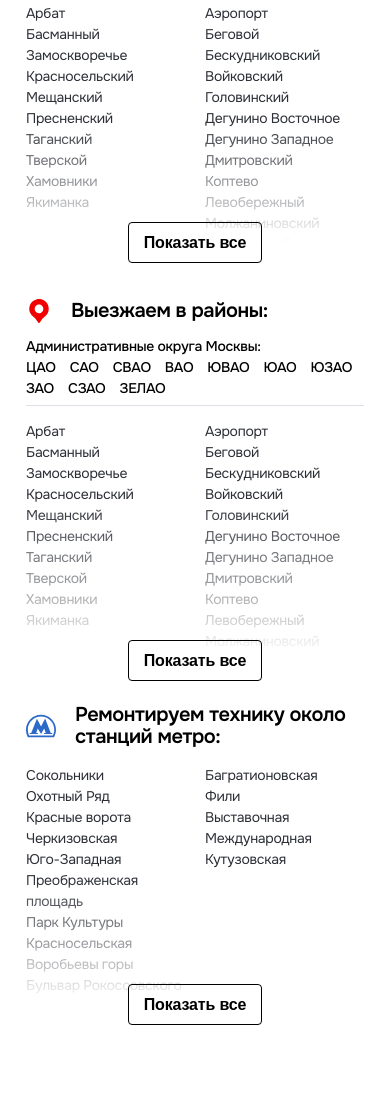
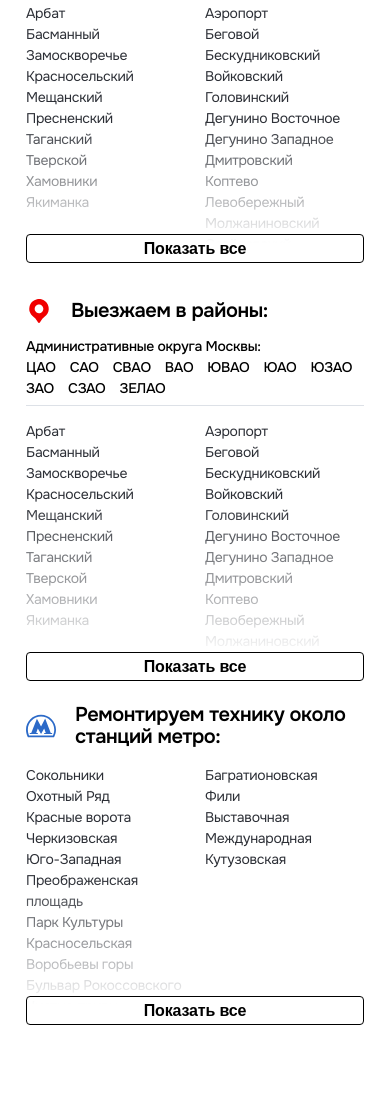
Before and after one commit to Dzhuleikhan/bosch, a website built with Vite: page index.html in a window 390 px wide. Shown: the part 10425-11545 px from the top of the page. Built offline with nearby package versions, Linux system fonts and the light colour scheme; some packages are replaced by stand-ins of ours.

Commit message:
Place section fully done

```diff
--- a/styles/components/place.scss
+++ b/styles/components/place.scss
@@ -305,3 +305,14 @@
 
 
 }
+
+@media (max-width: 450px) {
+    .place__cover-btn {
+        width: 100%;
+        padding: 4px;
+        font-size: 16px;
+        line-height: 120%;
+        letter-spacing: -0.16px;
+
+    }
+}
```
